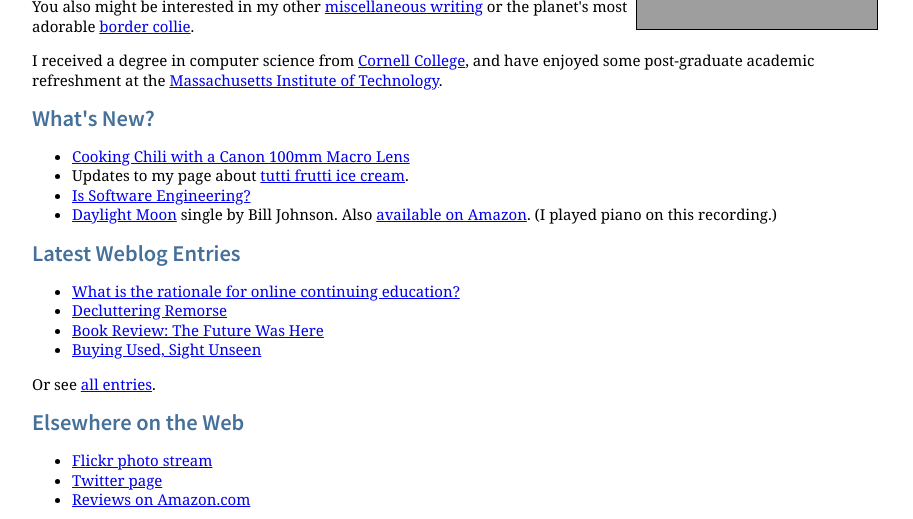
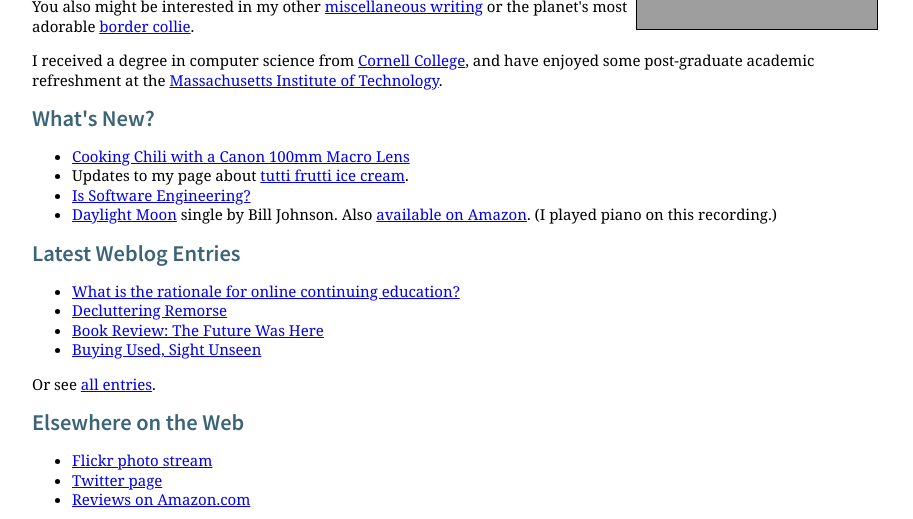
Before and after one commit to tjr/tjr.github.com, a Jekyll site: the page built from index.html, in a window 1280 px wide. Shown: the part 195-714 px from the top of the page, without its empty margins (183-1096 px from the left). Built offline with Jekyll 4.4.1, drawn with Linux system fonts in a browser that asks for light colours; the list of posts is cut into pages by our own code; grey boxes are pictures that could not be loaded.

Commit message:
Update css/traditional.css

```diff
--- a/css/traditional.css
+++ b/css/traditional.css
@@ -61,6 +61,6 @@ body {
 }
 
 h1 { color: #000; font-family: 'Source Sans Pro';}
-h2, h3, h4, h5 { font-family: 'Source Sans Pro'; font-weight: 600; color: rgb(68, 112, 154); }
+h2, h3, h4, h5 { font-family: 'Source Sans Pro'; font-weight: 600; color: rgb(68, 112, 154); color: rgb(60, 100, 120); }
 
 img.photo {border: 1px black solid; margin: 4px; }
```
